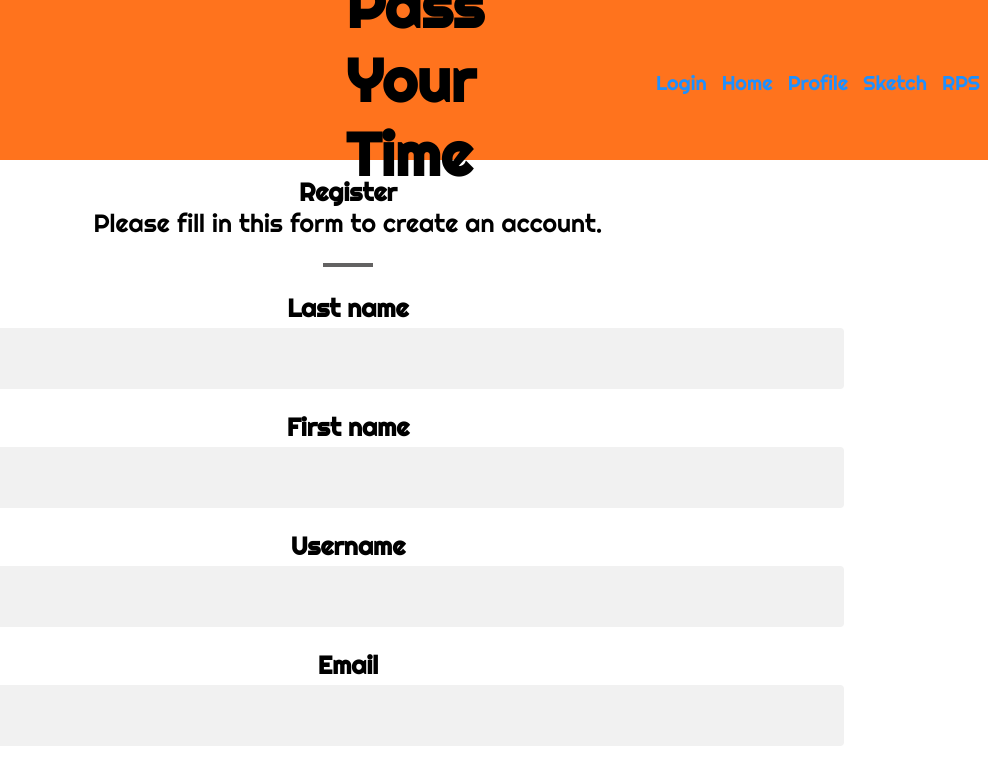
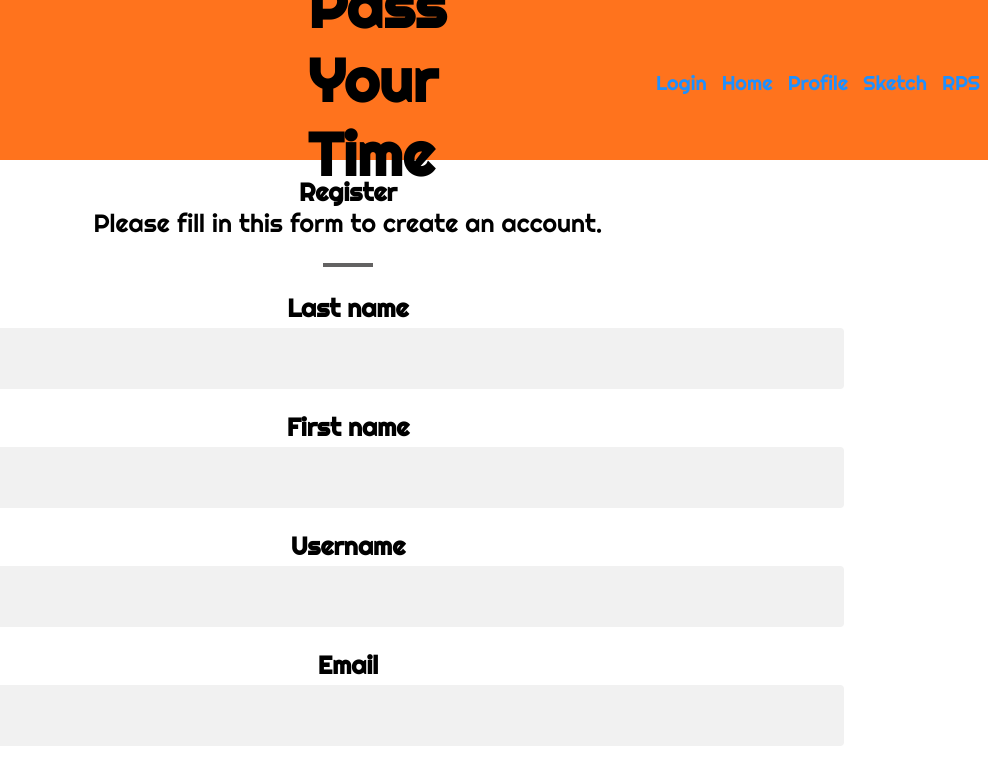
Before and after one commit to 9G0D9/projweb, a plain HTML site: page index.html in a window 1280 px wide. Shown: the top 765 px of the page, 292-1280 px from the left. Drawn offline with Linux system fonts and the light colour scheme.

Commit message:
modify header css

```diff
--- a/header.css
+++ b/header.css
@@ -1,8 +1,8 @@
 header {
   background-color: #ff731d;
   display: flex;
+  justify-content: center;
   align-items: center;
-  justify-content: center;
   padding: 0px;
   height: 20vh;
   width: 100vw;
@@ -16,11 +16,9 @@ img {
 
 .title {
   font-size: 60px;
-  width: 60%;
+  width:100%;
   padding: 0 150px 0 400px;
-  display: flex;
-  align-items: center;
-  justify-content: center;
+
 }
 .navbar {
   background-color: #ff731d;
```
